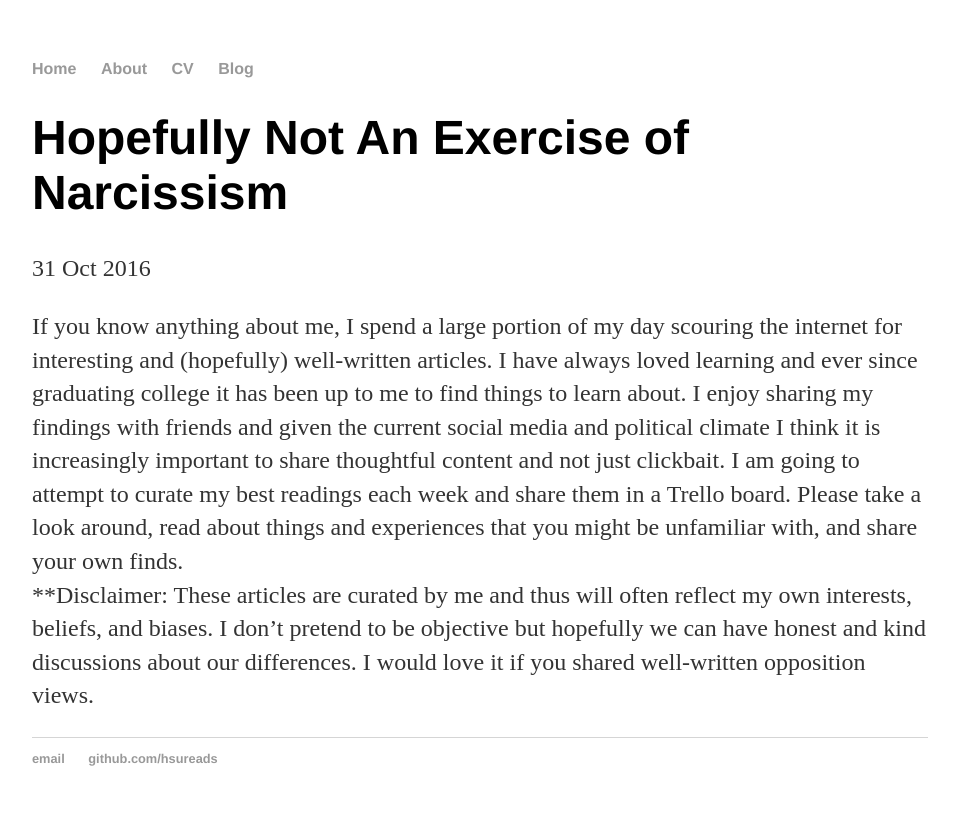
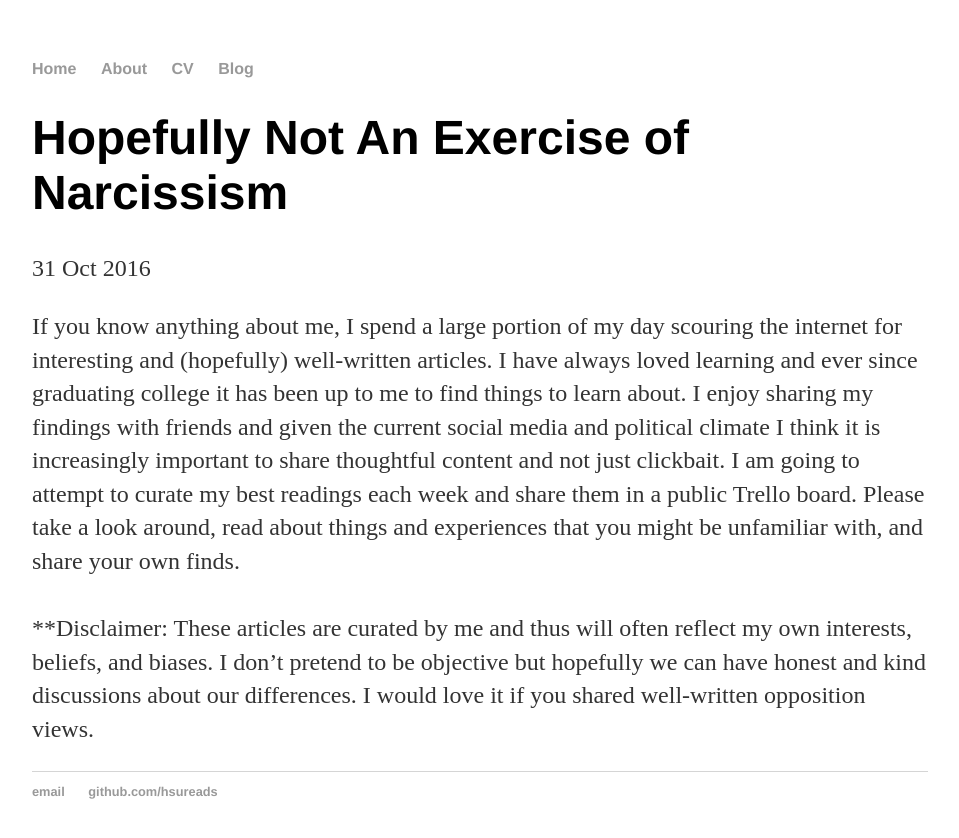
Before and after one commit to hsureads/hsureads.github.io-original, a Jekyll site: the page built from _posts/2016-10-31-site-launch.md, in a window 1280 px wide. Shown: the top 838 px of the page, without its empty margins (160-1119 px from the left). Built offline with Jekyll 4.4.1, drawn with Linux system fonts in a browser that asks for light colours.

Commit message:
Update 2016-10-31-site-launch.md

```diff
--- a/_posts/2016-10-31-site-launch.md
+++ b/_posts/2016-10-31-site-launch.md
@@ -4,6 +4,7 @@ title: "Hopefully Not An Exercise of Narcissism"
 date: 2016-10-31
 ---
 
-If you know anything about me, I spend a large portion of my day scouring the internet for interesting and (hopefully) well-written articles. I have always loved learning and ever since graduating college it has been up to me to find things to learn about. I enjoy sharing my findings with friends and given the current social media and political climate I think it is increasingly important to share thoughtful content and not just clickbait. I am going to attempt to curate my best readings each week and share them in a Trello board. Please take a look around, read about things and experiences that you might be unfamiliar with, and share your own finds.
+If you know anything about me, I spend a large portion of my day scouring the internet for interesting and (hopefully) well-written articles. I have always loved learning and ever since graduating college it has been up to me to find things to learn about. I enjoy sharing my findings with friends and given the current social media and political climate I think it is increasingly important to share thoughtful content and not just clickbait. I am going to attempt to curate my best readings each week and share them in a public Trello board. Please take a look around, read about things and experiences that you might be unfamiliar with, and share your own finds.
+<br>
 <br>
 **Disclaimer: These articles are curated by me and thus will often reflect my own interests, beliefs, and biases. I don't pretend to be objective but hopefully we can have honest and kind discussions about our differences. I would love it if you shared well-written opposition views.
```
